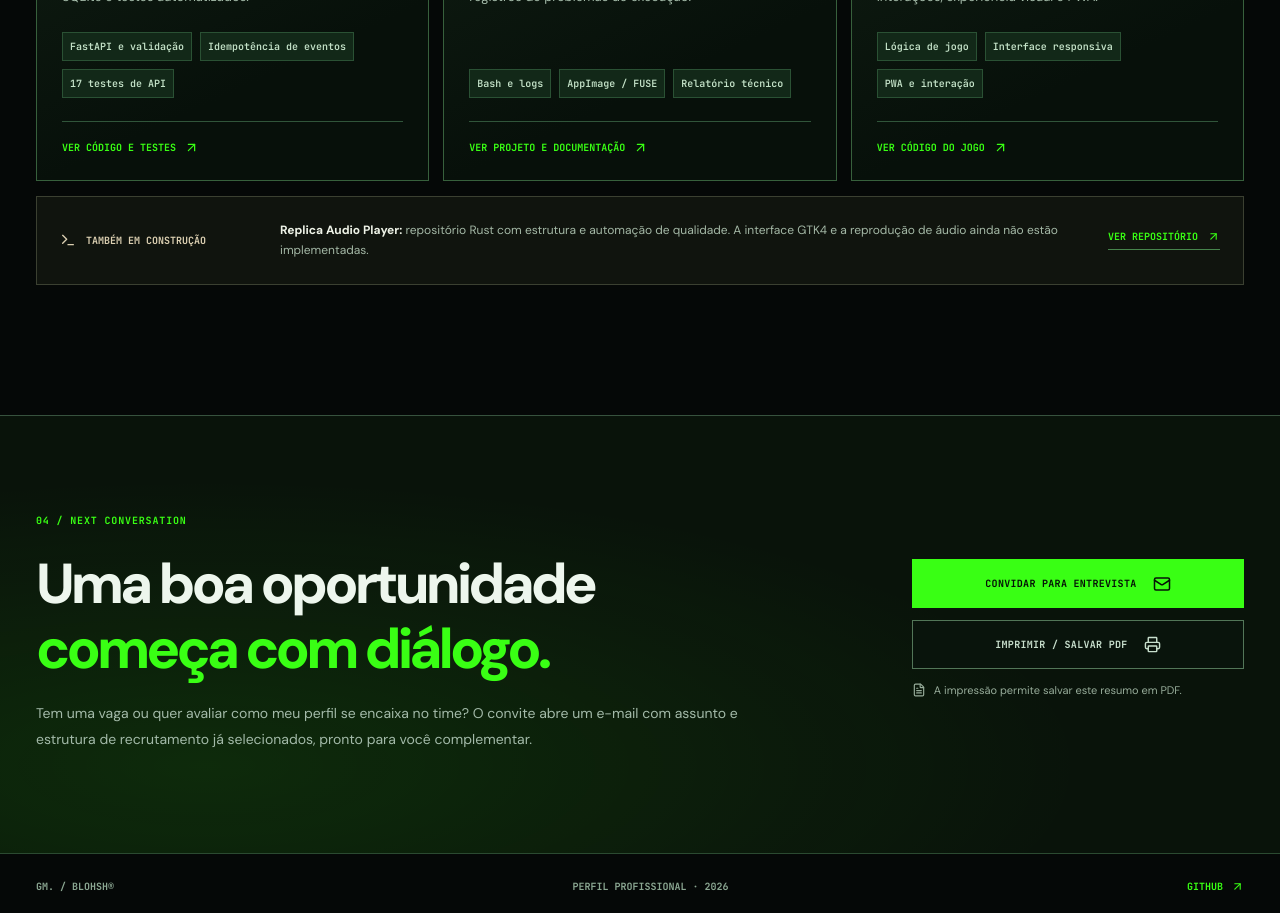
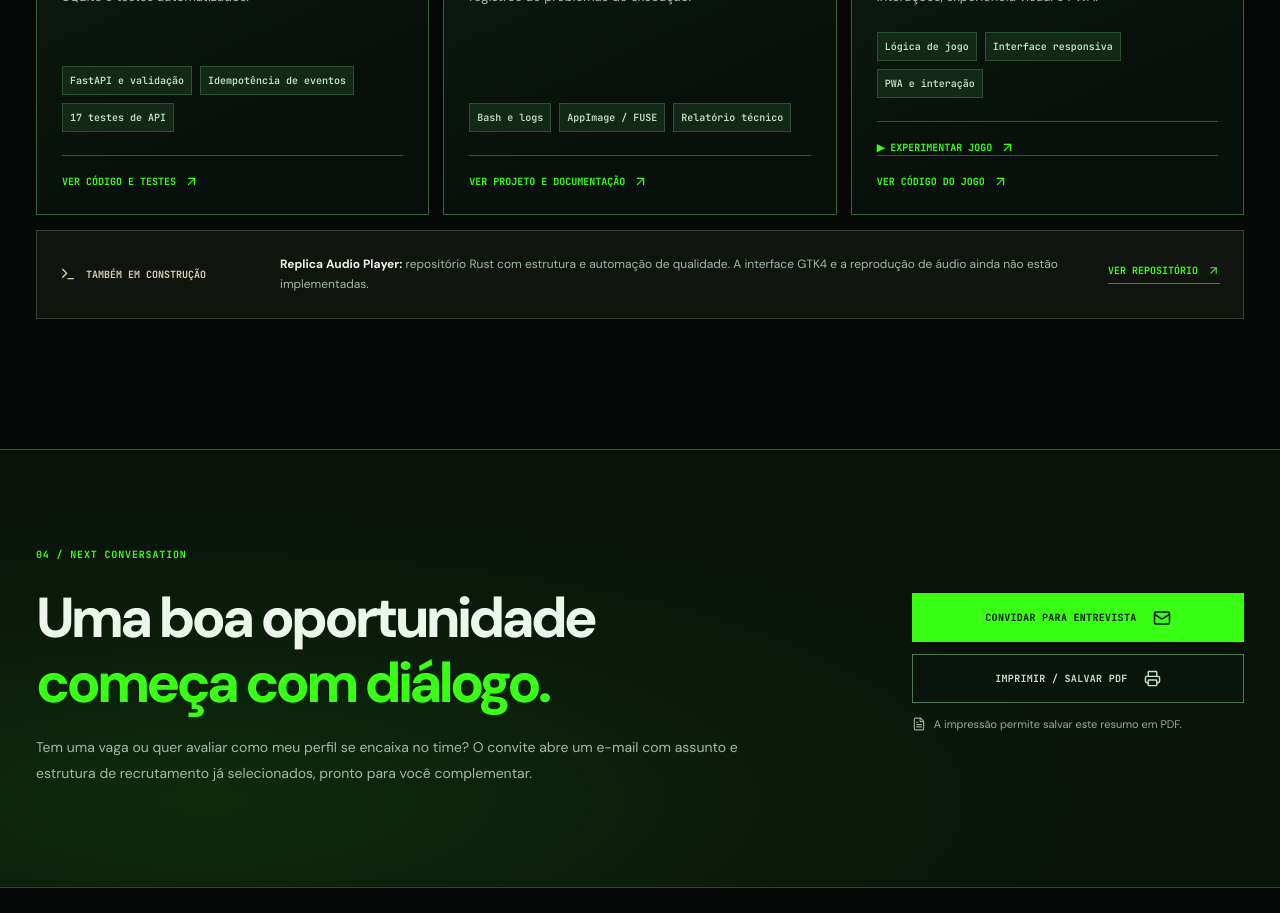
Before and after one commit to gustavormartins/gustavormartins.github.io, a Next.js app: page /recrutador in a window 1280 px wide. Shown: the part 3060-3973 px from the top of the page. Built offline with nearby package versions, Linux system fonts and the light colour scheme.

Commit message:
feat(game-demo): link playable BlohshBlast from app/recrutador/page.tsx

```diff
--- a/app/recrutador/page.tsx
+++ b/app/recrutador/page.tsx
@@ -180,6 +180,7 @@ export default function RecruiterMode() {
                 <h3>{project.name}</h3>
                 <p>{project.summary}</p>
                 <div className="recruiter-project-evidence">{project.evidence.map(tag=><span key={tag}>{tag}</span>)}</div>
+                {project.name === 'BlohshBlast' && <Link href="/jogar/" className="recruiter-demo-link">▶ EXPERIMENTAR JOGO <ArrowUpRight size={15} aria-hidden="true"/></Link>}
                 <a href={project.repo} target="_blank" rel="noopener noreferrer">{project.linkText} <ArrowUpRight size={15} aria-hidden="true"/></a>
               </article>
             ))}
```
